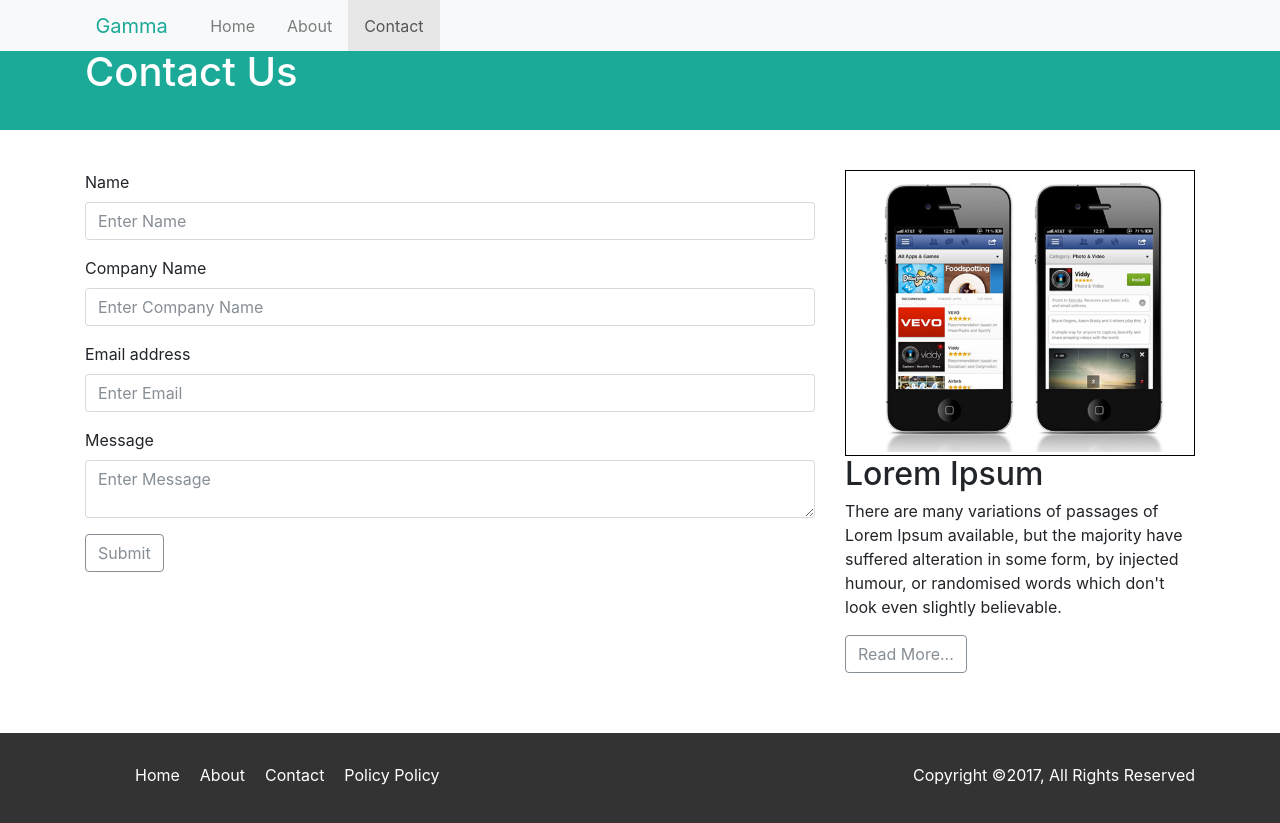
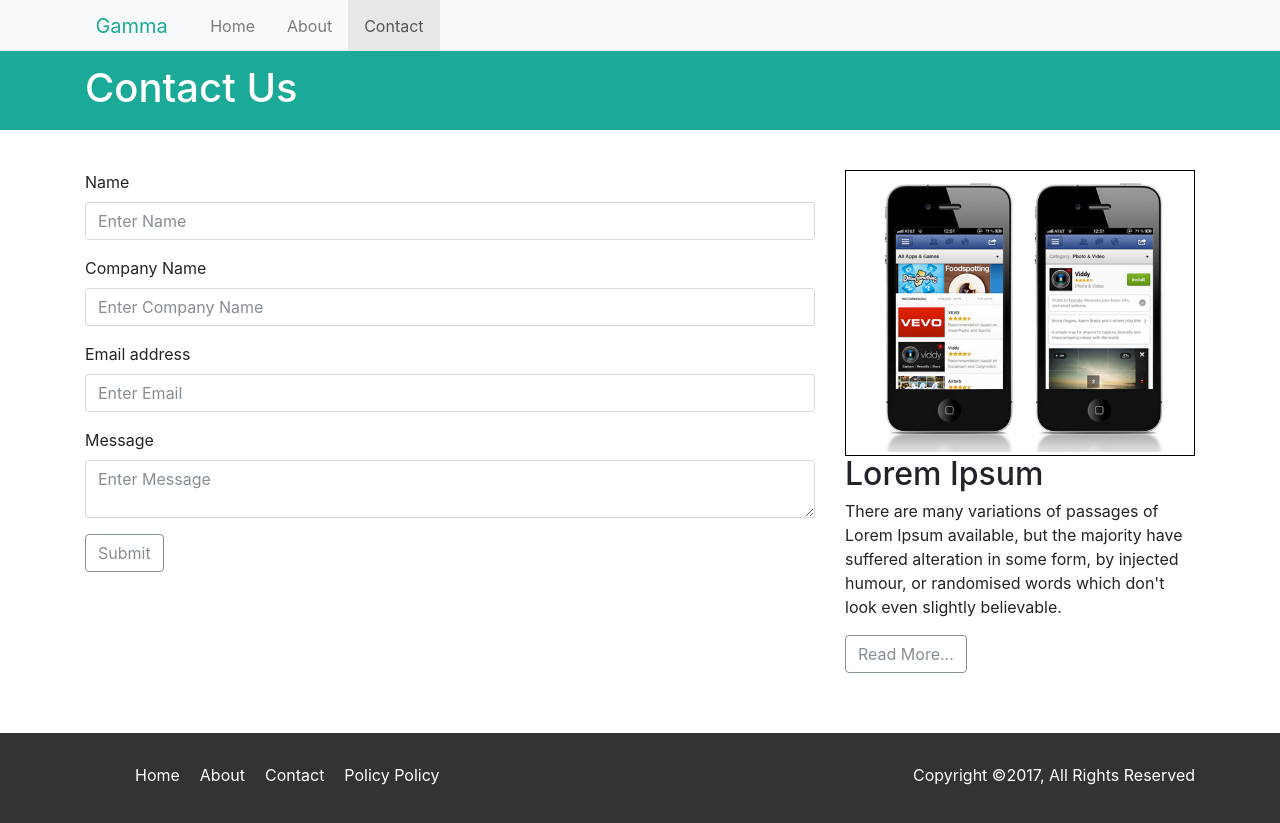
Before and after one commit to petriDiaconescu/learn-bootstrap-development-by-building-10-projects, a website: page contact.html in a window 1280 px wide. Drawn offline with nearby package versions, Linux system fonts and the light colour scheme; files that its build step writes are made by us from their sources.

Commit message:
Move h1 from title-bar section a little lower.

```diff
--- a/scss/style.scss
+++ b/scss/style.scss
@@ -94,6 +94,10 @@ section#title-bar {
   height: 80px;
   background: $dark-cyan;
   color: #fff;
+
+  h1 {
+    margin: 1rem 0;
+  }
 }
 
 footer {
```
Also changed, not shown: css/style.css, snapshots/after.jpg (added), snapshots/before.jpg.
